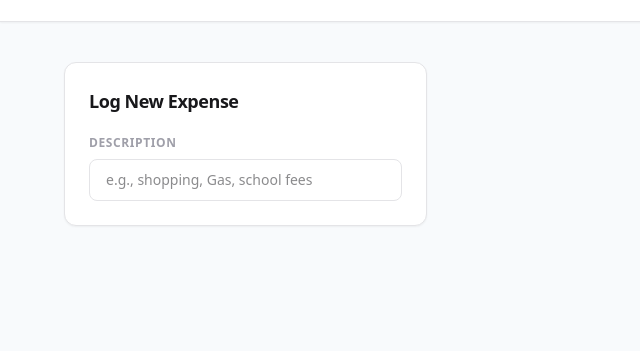
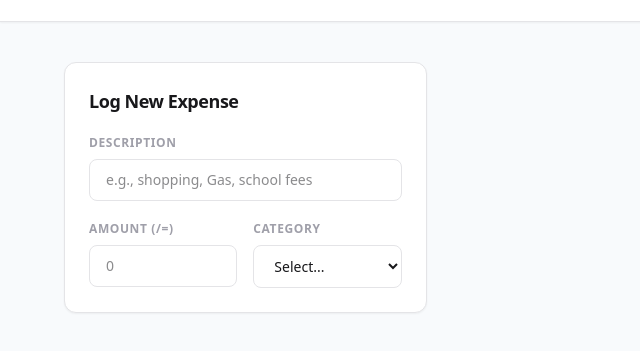
Before and after one commit to Conrad008/ledgerly, a plain HTML site: page index.html in a window 1280 px wide. Shown: the part 103-454 px from the top of the page, without its empty margins (0-640 px from the left). Drawn offline with nearby package versions, Linux system fonts and the light colour scheme.

Commit message:
feat: add amount and category inputs

```diff
--- a/index.html
+++ b/index.html
@@ -26,6 +26,27 @@
                         class="w-full text-sm px-4 py-2.5 border border-zinc-200 rounded-lg bg-white text-zinc-900 focus:outline-hidden focus:border-zinc-900 focus:ring-3 focus:ring-zinc-100 transition-all">
                 </div>
 
+                <div class="grid grid-cols-1 sm:grid-cols-2 gap-4">
+                    <div class="flex flex-col gap-2">
+                        <label for="expense-amount" class="text-xs font-semibold uppercase tracking-wider text-zinc-400">Amount (/=)</label>
+                        <input type="number" id="expense-amount" step="10" min="0" placeholder="0" required
+                            class="w-full text-sm px-4 py-2.5 border border-zinc-200 rounded-lg bg-white text-zinc-900 focus:outline-hidden focus:border-zinc-900 focus:ring-3 focus:ring-zinc-100 transition-all">
+                    </div>
+                    <div class="flex flex-col gap-2">
+                        <label for="expense-category" class="text-xs font-semibold uppercase tracking-wider text-zinc-400">Category</label>
+                        <select id="expense-category" required
+                            class="w-full text-sm px-4 py-2.5 border border-zinc-200 rounded-lg bg-white text-zinc-900 focus:outline-hidden focus:border-zinc-900 focus:ring-3 focus:ring-zinc-100 transition-all">
+                            <option value="" disabled selected>Select...</option>
+                            <option value="Food">Food & Dining</option>
+                            <option value="Transport">Transport</option>
+                            <option value="Entertainment">Entertainment</option>
+                            <option value="Utilities">Utilities & Bills</option>
+                            <option value="Education">Education</option>
+                            <option value="Other">Other</option>
+                        </select>
+                    </div>
+                </div>
+
             </form>
 
         </section>
```
